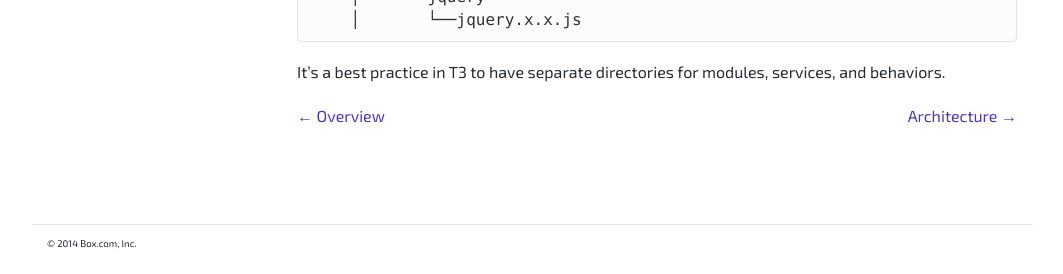
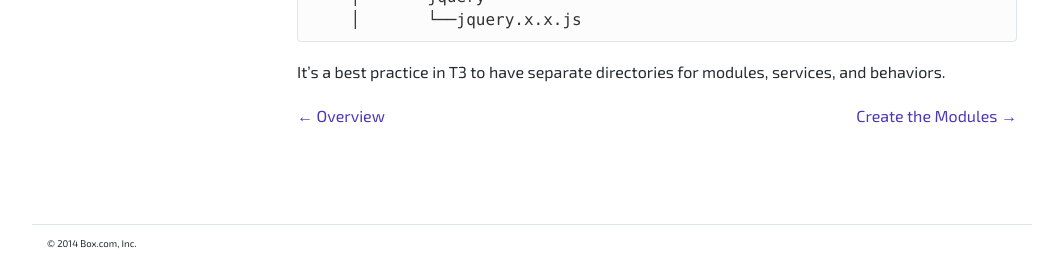
Before and after one commit to box/t3js, a Jekyll site: the page built from tutorials/initial-setup.md, in a window 1280 px wide. Shown: the part 790-1064 px from the top of the page, without its empty margins (108-1171 px from the left). Built offline with Jekyll 4.4.1, drawn with Linux system fonts in a browser that asks for light colours; Markdown is read by kramdown in place of the engine named in the settings.

Commit message:
Next links are out of order.

```diff
--- a/tutorials/initial-setup.md
+++ b/tutorials/initial-setup.md
@@ -4,8 +4,8 @@ title: T3 JavaScript Framework - Tutorials
 permalink: /tutorials/initial-setup/
 prev: overview
 prev_title: 'Overview'
-next: architecture
-next_title: Architecture
+next: create-the-modules
+next_title: Create the Modules
 ---
 
 # Initial Setup
```
